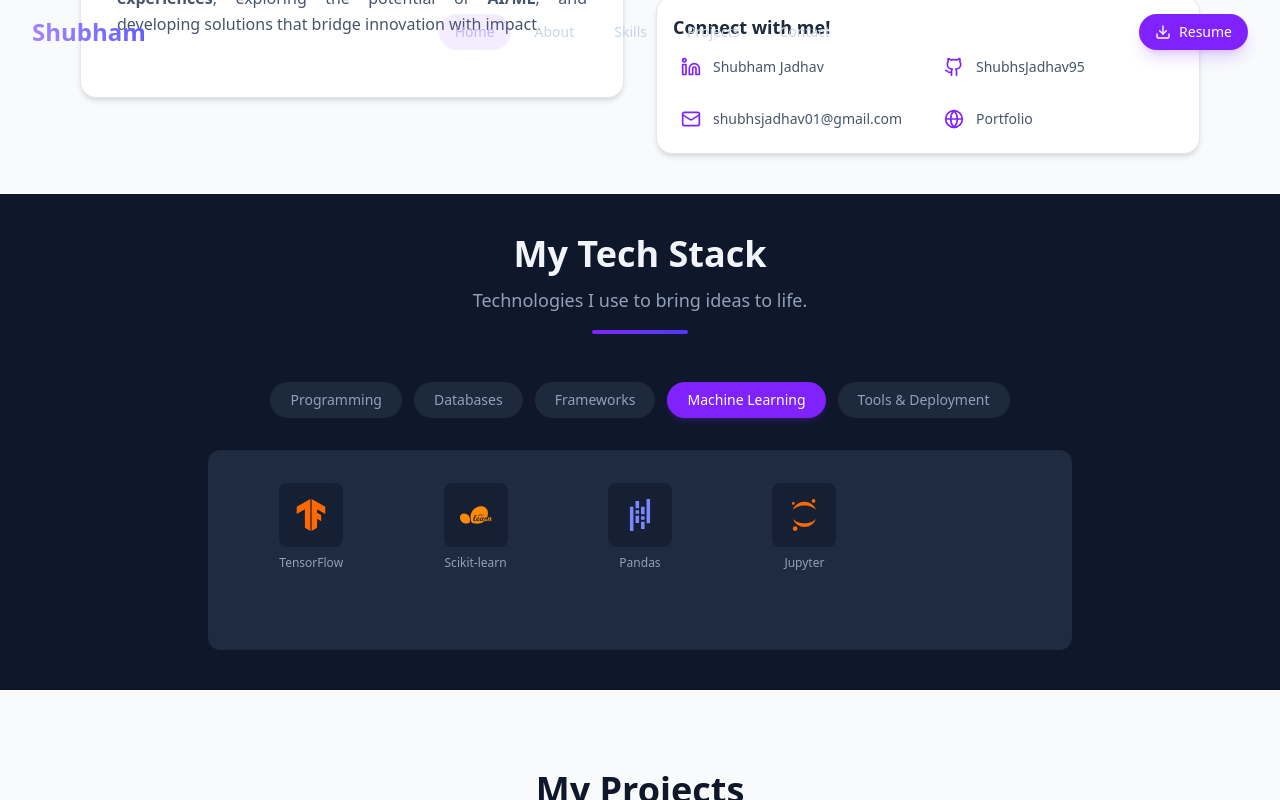
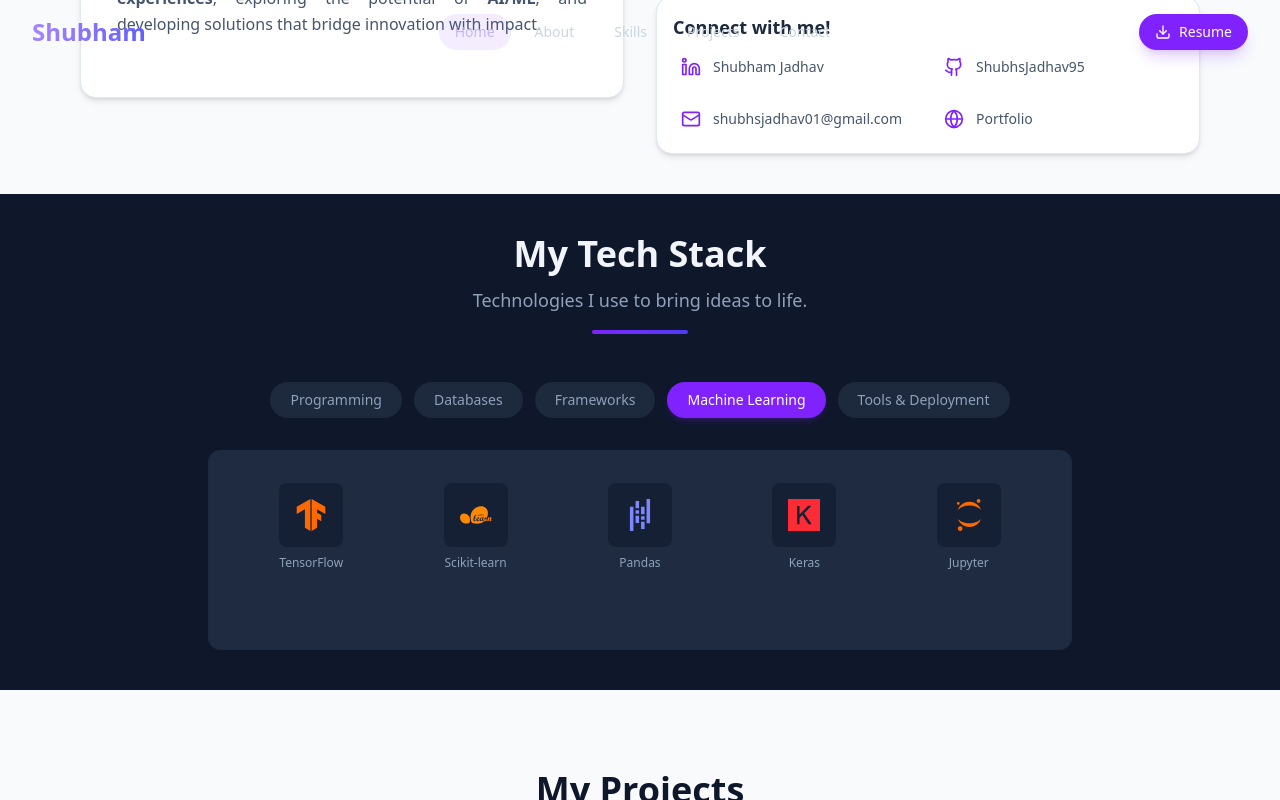
Before and after one commit to shubhsJadhav95/Portfolio, a Next.js app: page / in a window 1280 px wide. Both pictures are taken after a click on the button "Machine Learning". Shown: the part 1174-1974 px from the top of the page. Built offline with nearby package versions, Linux system fonts and the light colour scheme.

Commit message:
add keras skill

```diff
--- a/src/app/components/skills.jsx
+++ b/src/app/components/skills.jsx
@@ -31,6 +31,7 @@ import {
   SiHelm,
   SiSpringboot,
   SiSpring,
+  SiKeras,
 } from 'react-icons/si';
 
 const techCategories = [
@@ -70,6 +71,7 @@ const techCategories = [
       { name: 'TensorFlow', icon: <SiTensorflow size={32} className="text-orange-500" /> },
       { name: 'Scikit-learn', icon: <SiScikitlearn size={32} className="text-orange-400" /> },
       { name: 'Pandas', icon: <SiPandas size={32} className="text-indigo-400" /> },
+      { name: 'Keras', icon: <SiKeras size={32} className="text-red-500" /> },
       { name: 'Jupyter', icon: <SiJupyter size={32} className="text-orange-500" /> },
     ],
   },
```
